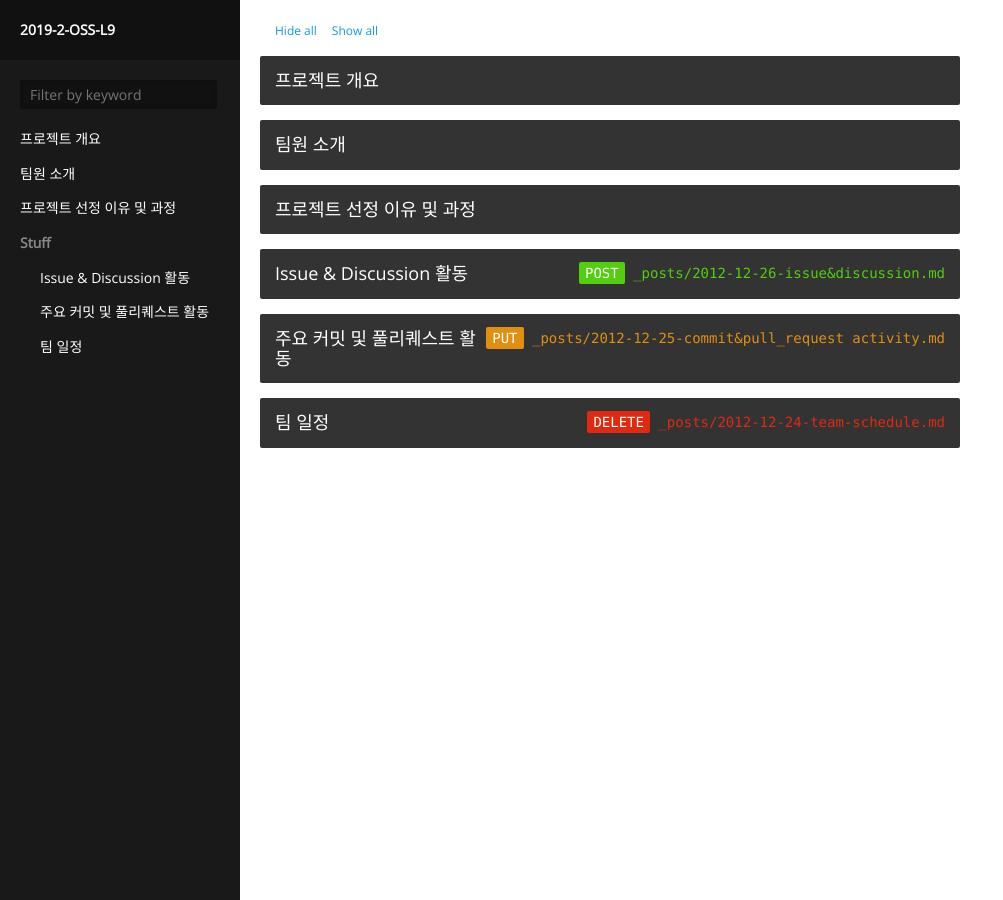
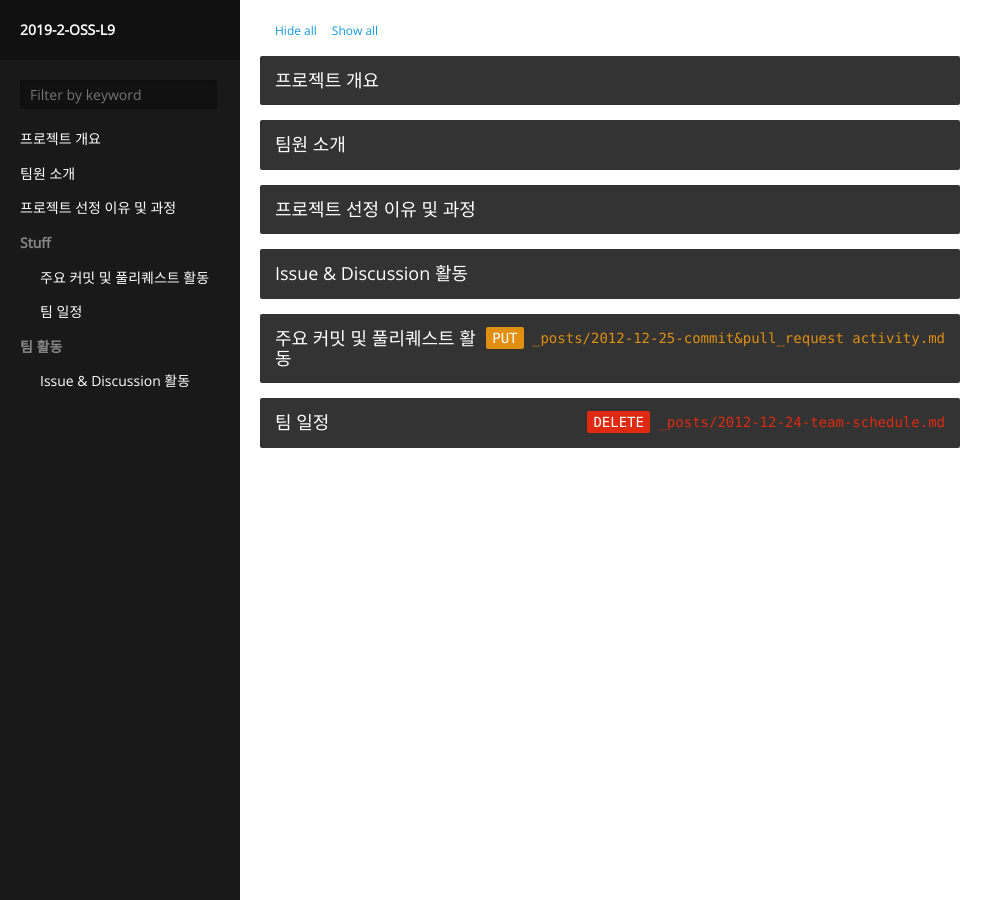
Before and after one commit to 19-2-SKKU-OSS/2019-2-OSS--L9-, a Jekyll site: the page built from index.html, in a window 1280 px wide. Shown: the whole page, without its empty margins (0-1003 px from the left). Built offline with Jekyll 4.4.1, drawn with Linux system fonts in a browser that asks for light colours.

Commit message:
Update 2012-12-26-issue&discussion.md

```diff
--- a/_posts/2012-12-26-issue&discussion.md
+++ b/_posts/2012-12-26-issue&discussion.md
@@ -1,8 +1,8 @@
 ---
-category: Stuff
+category: 팀 활동
 path: '/stuff'
 title: 'Issue & Discussion 활동'
-type: 'POST'
+
 
 layout: nil
 ---
```
